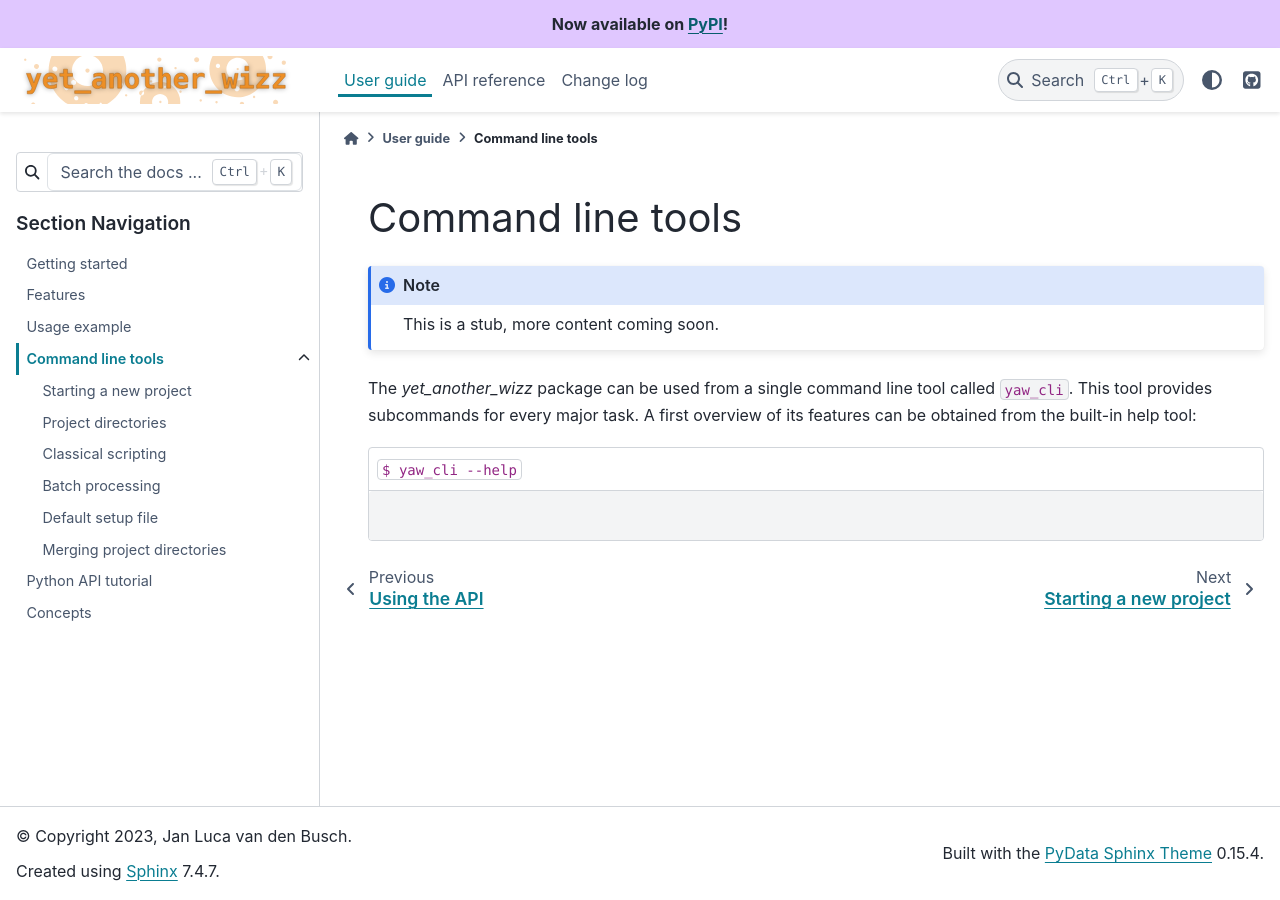
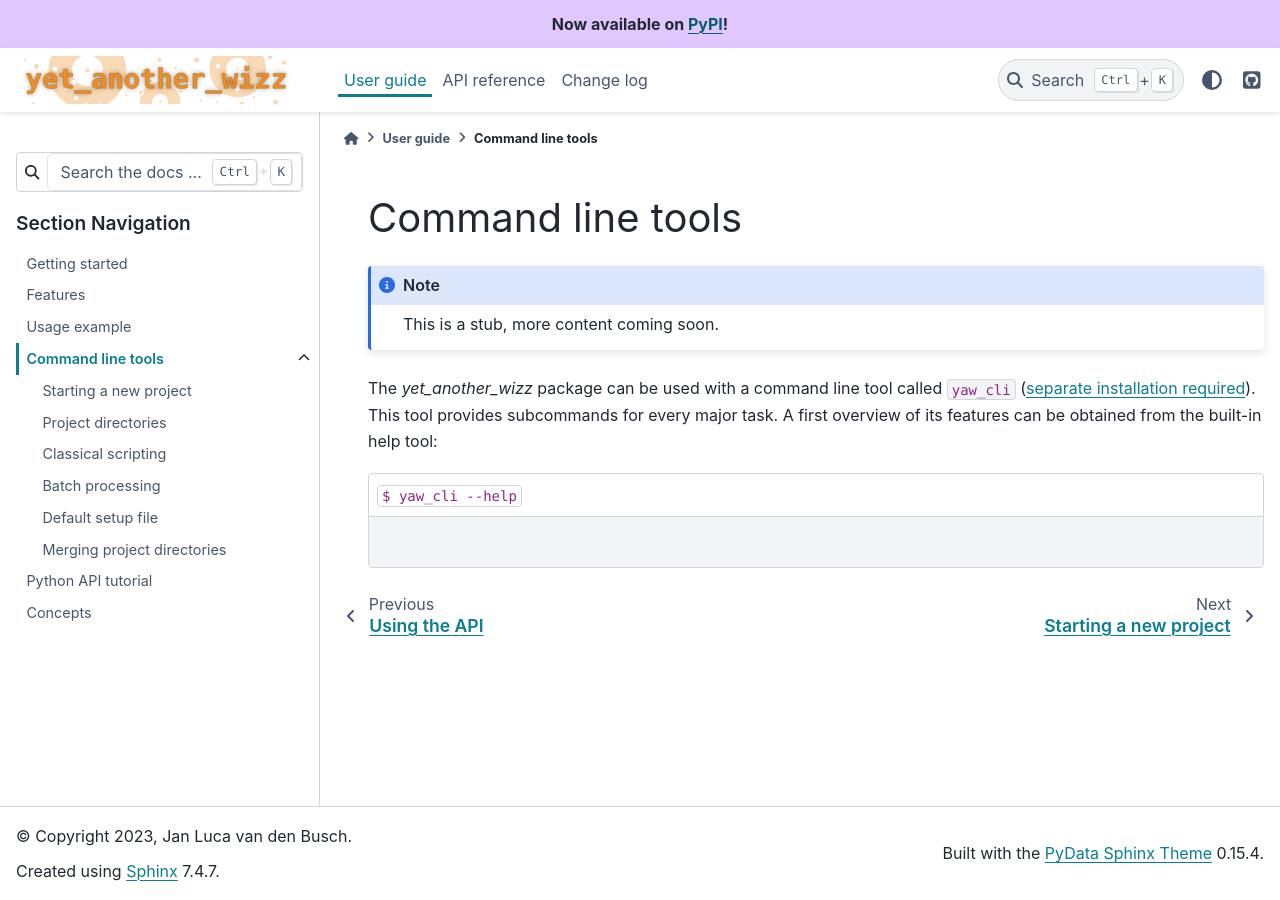
Before and after one commit to jlvdb/yet_another_wizz, a Sphinx documentation site: the page built from docs/source/user_guide/cmd.rst, in a window 1280 px wide. Built offline with Sphinx 7.4.7 and the PyData theme 0.15.4, drawn with Linux system fonts in a browser that asks for light colours.

```diff
--- a/docs/source/user_guide/cmd.rst
+++ b/docs/source/user_guide/cmd.rst
@@ -5,9 +5,10 @@ Command line tools
 
     This is a stub, more content coming soon.
 
-The *yet_another_wizz* package can be used from a single command line tool
-called ``yaw_cli``. This tool provides subcommands for every major task. A first
-overview of its features can be obtained from the built-in help tool:
+The *yet_another_wizz* package can be used with a command line tool called ``yaw_cli``
+(`separate installation required <https://github.com/jlvdb/yet_another_wizz_cli>`_).
+This tool provides subcommands for every major task. A first overview of its
+features can be obtained from the built-in help tool:
 
 .. literalinclude:: cmd/yaw_help_.txt
     :caption: ``$ yaw_cli --help``
--- a/pyproject.toml
+++ b/pyproject.toml
@@ -37,11 +37,13 @@ dependencies = [
 
 [project.optional-dependencies]
 plot = ["matplotlib"]
+# note that yaw_cli is currently necessary to generate the joint docs
 docs = [
     "sphinx",
     "sphinx-design",
     "sphinx-copybutton",
     "pydata-sphinx-theme",
+    "yaw_cli>=1.2",
 ]
 test = [
     "typing_extensions",
```
Also changed, not shown: README.rst (+6 -5 lines), docs/source/user_guide.rst (+3 -2 lines).
